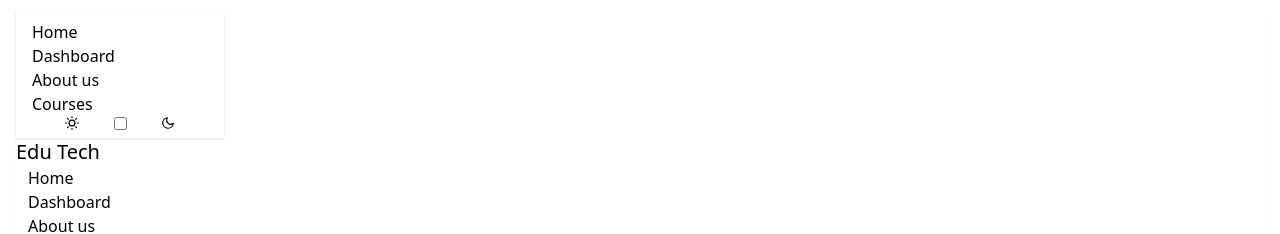
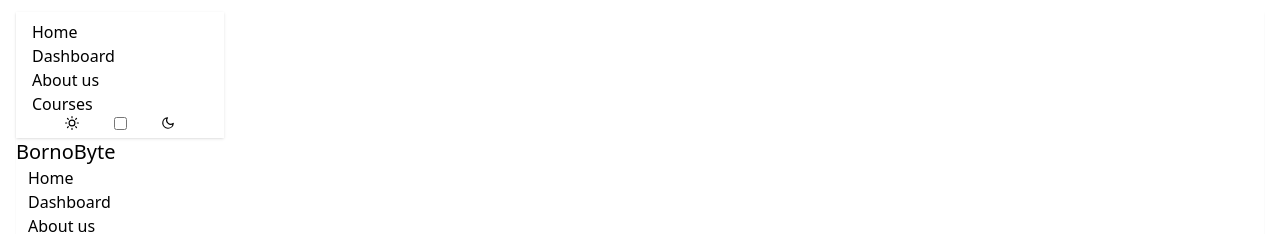
Before and after one commit to NahianMugdho/edutech, a React (Vite) app: page / in a window 1280 px wide. Shown: the top 234 px of the page. Built offline with nearby package versions, Linux system fonts and the light colour scheme.

Commit message:
nameadded

```diff
--- a/src/components/shared/Navbar.jsx
+++ b/src/components/shared/Navbar.jsx
@@ -60,7 +60,7 @@
         {links}
       </ul>
     </div>
-    <a className="btn btn-ghost text-xl">Edu Tech</a>
+    <a className="btn btn-ghost text-xl">BornoByte</a>
   </div>
   <div className="navbar-center hidden lg:flex">
     <ul className="menu menu-horizontal px-1">
```
